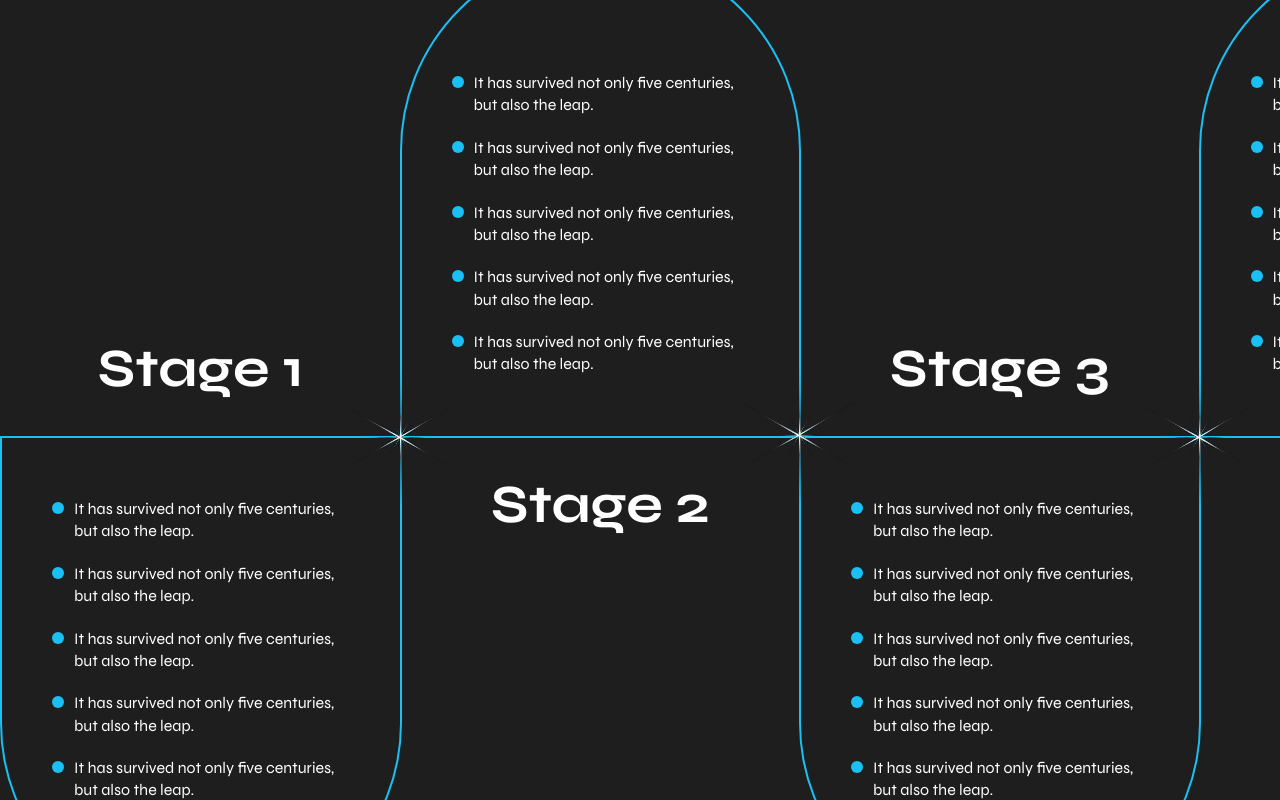
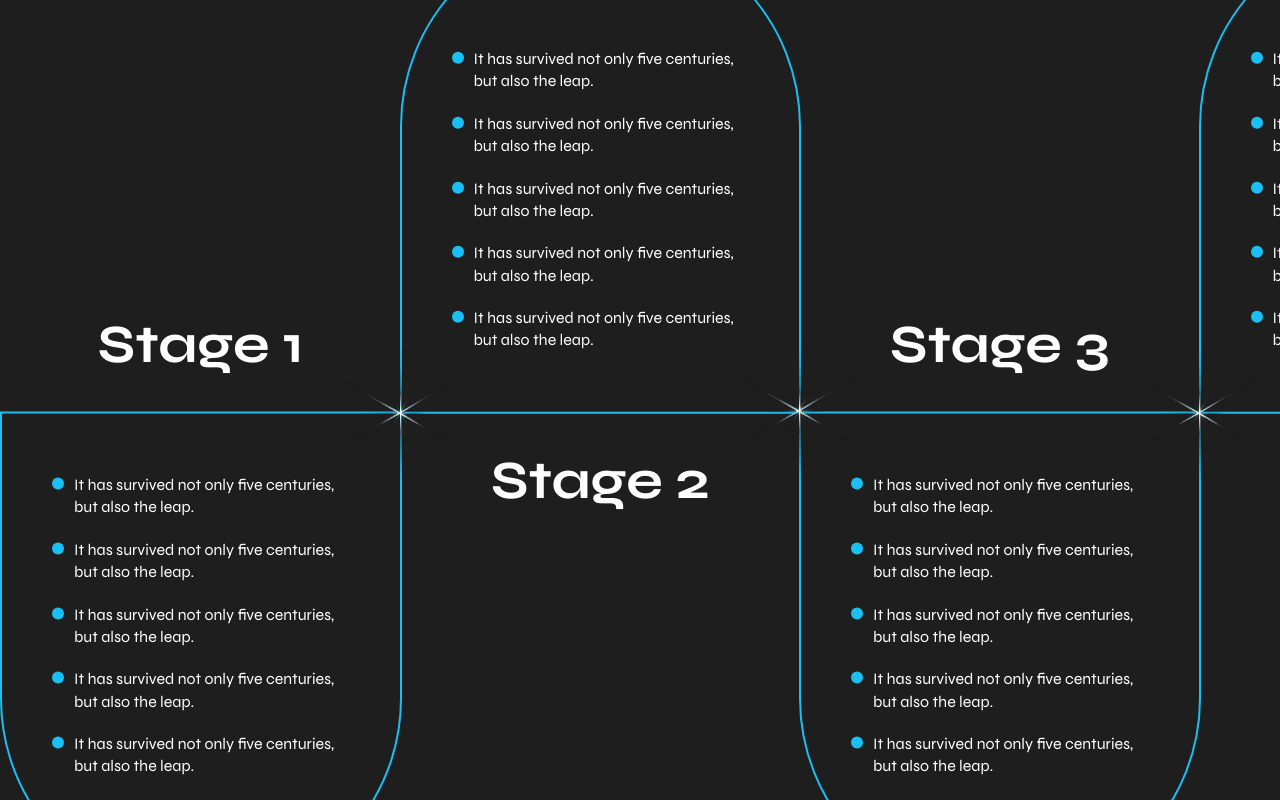
Before and after one commit to mrgx96/koalana, a React (Vite) app: page / in a window 1280 px wide. Shown: the part 2360-3160 px from the top of the page. Built offline with nearby package versions, Linux system fonts and the light colour scheme.

Commit message:
:bug: fix: roadmap region issue

```diff
--- a/src/components/roadmap/index.module.css
+++ b/src/components/roadmap/index.module.css
@@ -26,7 +26,8 @@
   padding: 0;
   margin: 0;
   align-items: center;
-  transform: translateY(50%);
+  transform: translateY(33.333vh);
+  padding-bottom: 50vh;
 }
 
 .roadmap > li {
```
